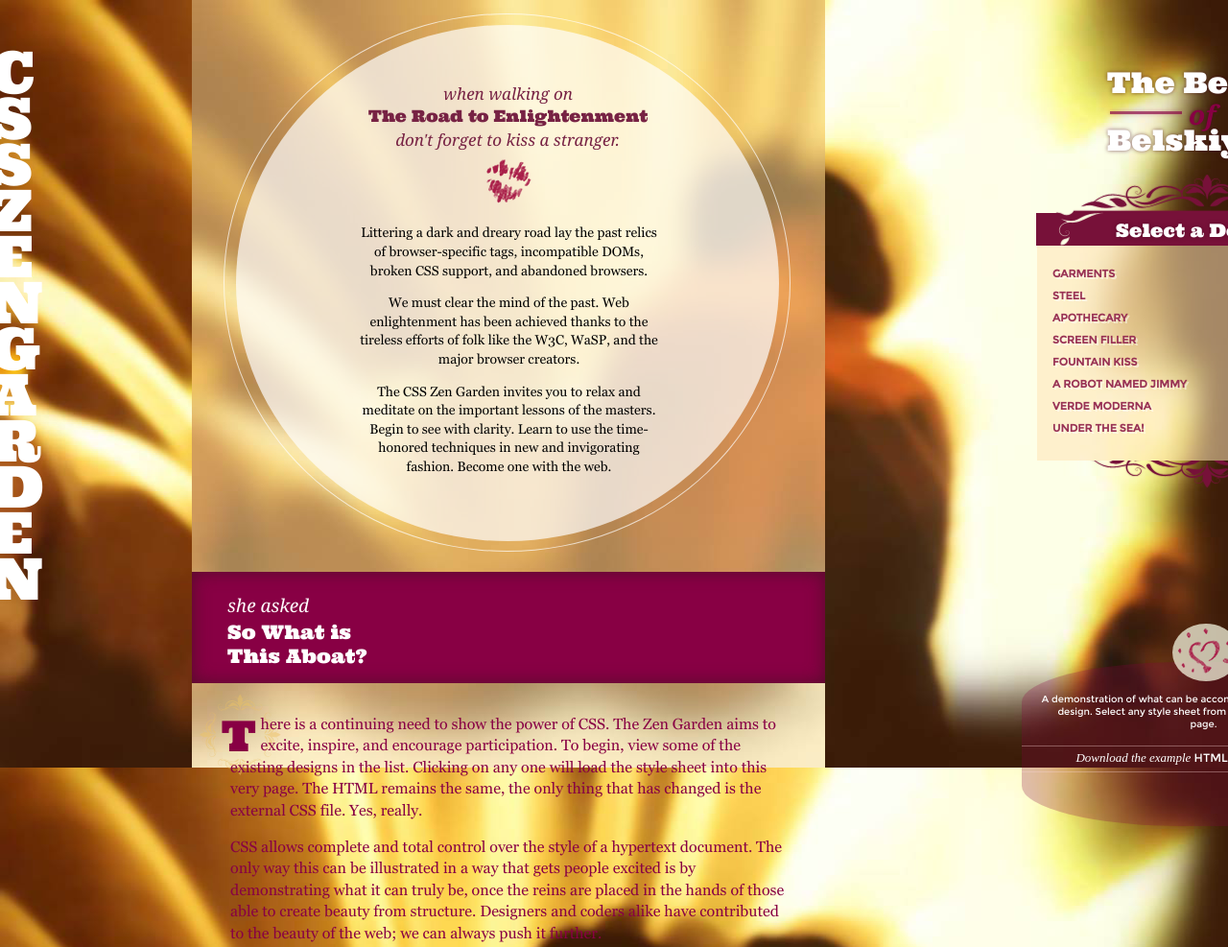
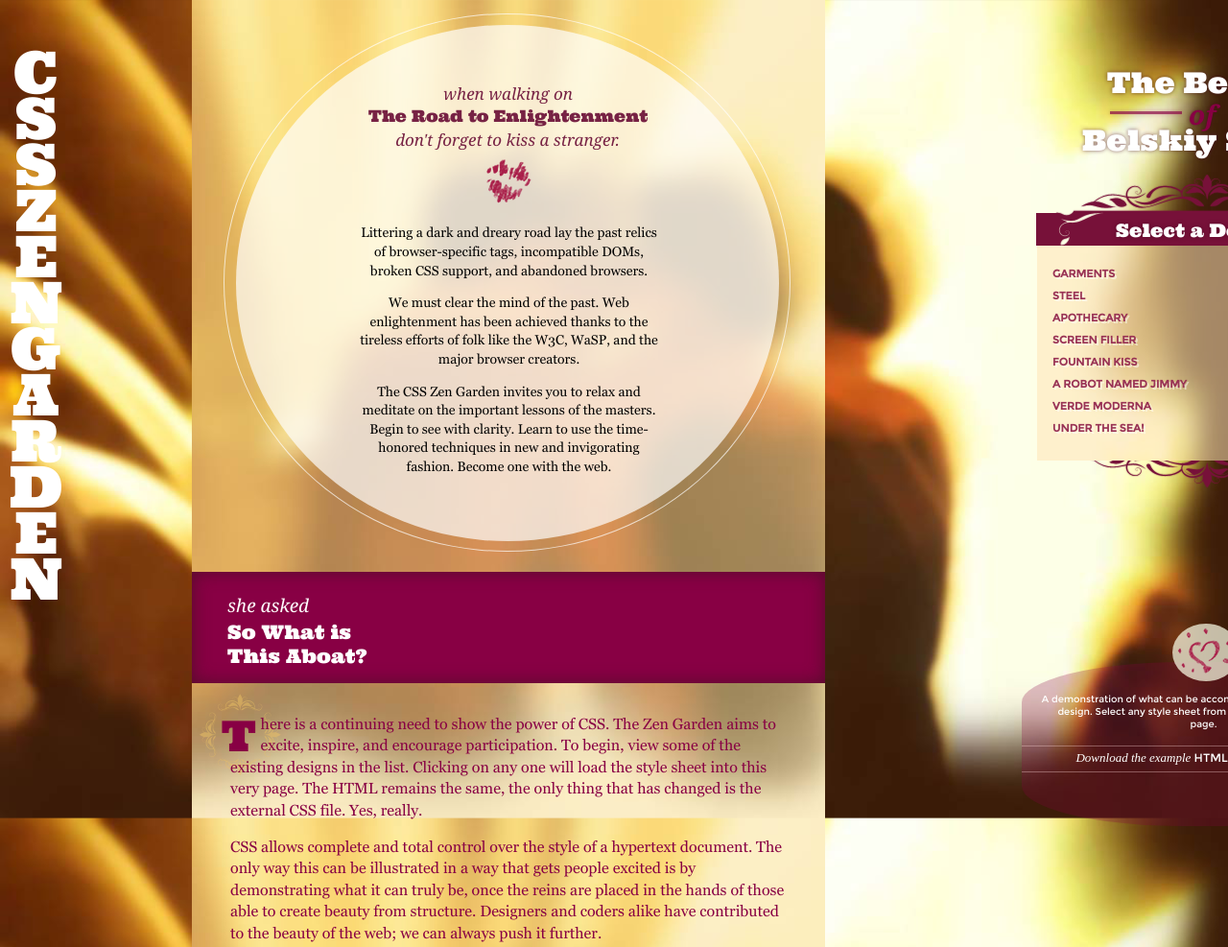
Before and after one commit to belskiysergey/belskiysergey.github.io, a plain HTML site: page cssgarden/FountainKiss/index.html in a window 1280 px wide. Shown: the top 987 px of the page at 96% size. Drawn offline with Linux system fonts and the light colour scheme.

Commit message:
fix style

```diff
--- a/cssgarden/FountainKiss/css.css
+++ b/cssgarden/FountainKiss/css.css
@@ -3,6 +3,7 @@
 	background: url("img/kiss.png") fixed;
 	background-repeat: no-repeat;
 	background-size: 100%;
+	background-size: cover;
 }
 @font-face {
     font-family: Ultra;
@@ -28,7 +29,7 @@
 	margin: 76px 0px 0px 0px;
 }
 .left-content {
-	width: 35px;
+/*	width: 35px;*/
 	color: white;
 	font-size: 60px;
 	margin: -9px 0px 0px -10px;
@@ -39,12 +40,15 @@
 	word-wrap: break-word;
 	font-family: 'Ultra';
 	font-weight: normal;
+	width: 75px;
+	padding-left: 10px;
 }
 .central-container {
 	width: 660px;
 	margin: -76px 0px 0px 200px;
 	background: url("img/kisslight.png") fixed no-repeat;
 	padding: 30px 0px 0px 0px;
+	background-size: cover;
 }
 .image1 {background: url("img/story.gif") 550px 200px no-repeat fixed;}
 .image2 {background: url("img/story.gif") -450px 200px no-repeat fixed;}
@@ -467,7 +471,7 @@
 	color: white;
 	text-shadow: 0 0 4px rgba(68,0,32,0.6);
 }
-.bann {margin: 8px 0px 0px 144px;}
+.bann {margin: 8px 0px 0px 118px;}
 .rubric-b {
 	margin: 17px 0px 0px 70px;
 	width: 352px;
```
